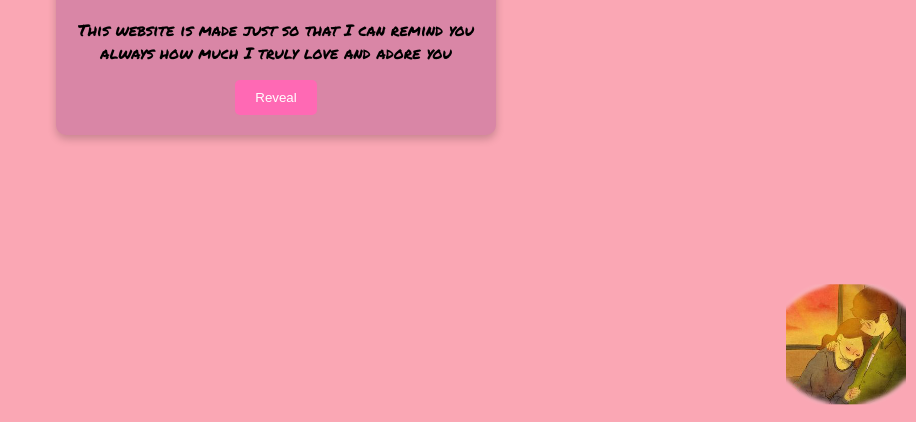
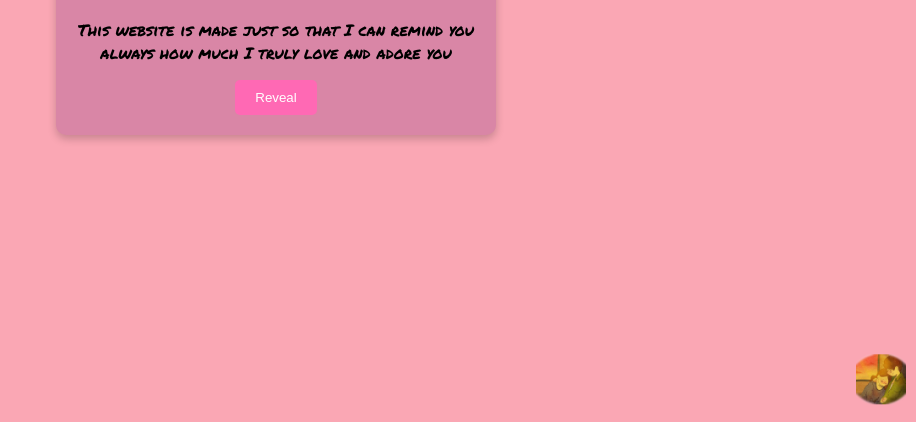
Before and after one commit to MarkZeroxy/lovely, a plain HTML site: page index.html in a window 1280 px wide. Shown: the part 378-800 px from the top of the page, without its empty margins (364-1280 px from the left). Drawn offline with Linux system fonts and the light colour scheme.

Commit message:
styles.css

```diff
--- a/styles.css
+++ b/styles.css
@@ -73,7 +73,7 @@ button:active {
     position: absolute;
     bottom: 10px;
     right: 10px;
-    width: 120px; /* Increase this value to make the image larger */
+    width: 50px; /* Increase this value to make the image larger */
     height: auto;
     animation: float 3s infinite ease-in-out;
 }
```
